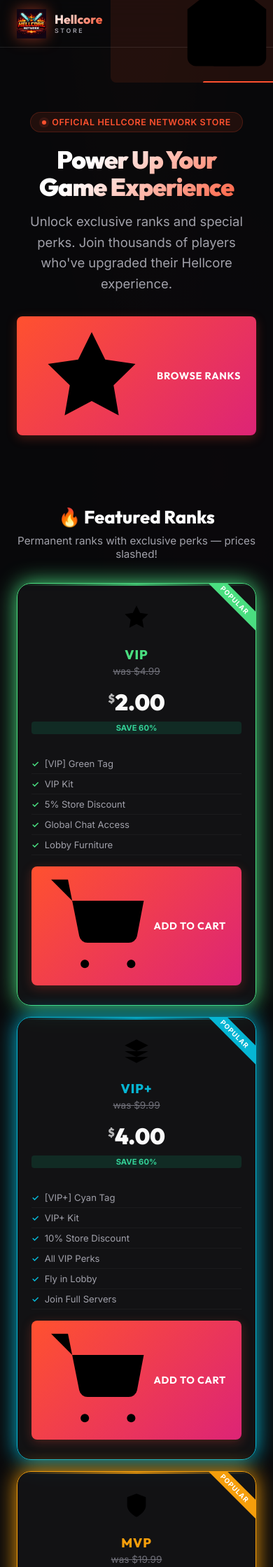
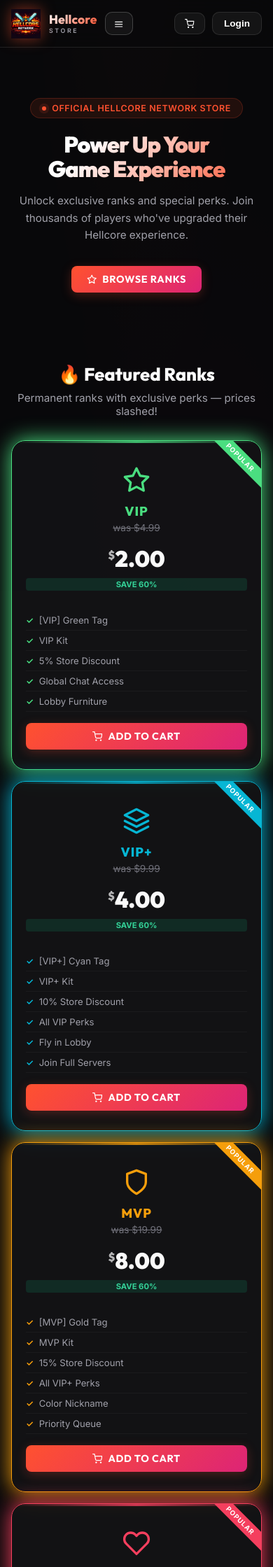
Before and after one commit to dexterson271-byte/HellCore-Website, a Flask app: page / in a window 390 px wide. Shown: the top 2239 px of the page at 70% size. Run offline with Flask 3, Linux system fonts and the light colour scheme; data comes from the database, SQL or seed files in the repository.

Commit message:
fix: Restore Store CSS and redirect logic

```diff
--- a/store/templates/store.html
+++ b/store/templates/store.html
@@ -218,6 +218,20 @@
     .msg-admin { align-self:flex-start; background:var(--p2); border:1px solid var(--bd2); border-bottom-left-radius:2px; }
     .msg-system { align-self:center; background:rgba(255,255,255,0.05); font-size:0.75rem; color:var(--tx2); text-align:center; padding:6px 16px; border-radius:100px; max-width:90%; }
     .msg-meta { font-size:0.65rem; opacity:0.7; margin-top:6px; display:block; }
+
+    /* ═══ MOBILE NAV ═══ */
+    .nburger { display:none; background:rgba(255,255,255,0.05); border:1px solid var(--bd2); color:#fff; padding:8px 12px; border-radius:10px; cursor:pointer; }
+    @media(max-width:768px) {
+      .nav-links { display:none; }
+      .nburger { display:block; }
+      .hero h1 { font-size:2rem; }
+      .hero p { font-size:0.95rem; }
+      #NAV { padding:0 16px; }
+      .pg { padding:80px 16px 40px; }
+    }
+
+    /* ═══ SVG ICONS ═══ */
+    .ic { width:1em; height:1em; fill:none; stroke:currentColor; stroke-width:2; stroke-linecap:round; stroke-linejoin:round; vertical-align:middle; }
   </style>
 </head>
 <body>
@@ -754,10 +768,10 @@ async function checkout() {
   try {
     const d = await API('/api/checkout', { method: 'POST' });
     if (d.ticket_id) {
-       toast('ok', 'Ticket created! Redirecting to payment instructions...');
+       toast('ok', 'Order ticket created!');
        setTimeout(() => {
-         window.location.href = `${MAIN_DOMAIN}/?page=tickets&id=${d.ticket_id}`;
-       }, 1500);
+         viewTicket(d.ticket_id);
+       }, 1000);
     } else {
       toast('err', d.error || 'Could not create payment ticket');
     }
```
